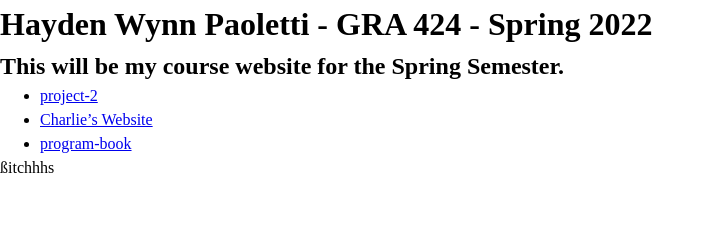
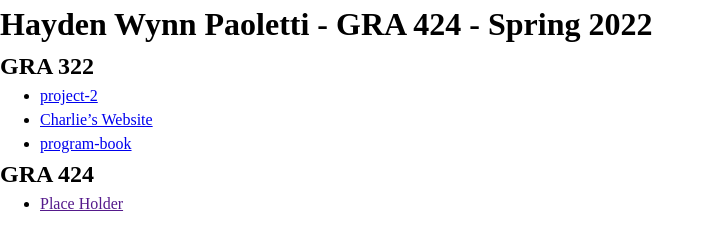
Before and after one commit to HPaoletti/gra424-haydenwynnpaoletti, a plain HTML site: page index.html in a window 1280 px wide. Shown: the whole page, without its empty margins (0-715 px from the left). Drawn offline with Linux system fonts and the light colour scheme.

Commit message:
Format 322 and 424

```diff
--- a/index.html
+++ b/index.html
@@ -17,16 +17,21 @@
 <body>
   <!-- Add your content here -->
 <h1>Hayden Wynn Paoletti - GRA 424 - Spring 2022</h1>
-<h2> This will be my course website for the Spring Semester.</h2>
+<h2>GRA 322</h2>
 <ul>
   <li><a href="/project-2" title="Project-2">project-2</a></li>
   <li><a href="/charlies" title="Charlies">Charlie’s Website</a></li>
   <li><a href="/program-book" title="Program Book">program-book</a>
+</ul>
 
+<h2>GRA 424</h2>
+<ul>
+  <li><a href="" title="Project-2">Place Holder</a></li>
 </ul>
+
   <!-- Load Scripts -->
   <script src="js/scripts.js"></script>
 
-</body>ßitchhhs
+</body>
 
 </html>
```
